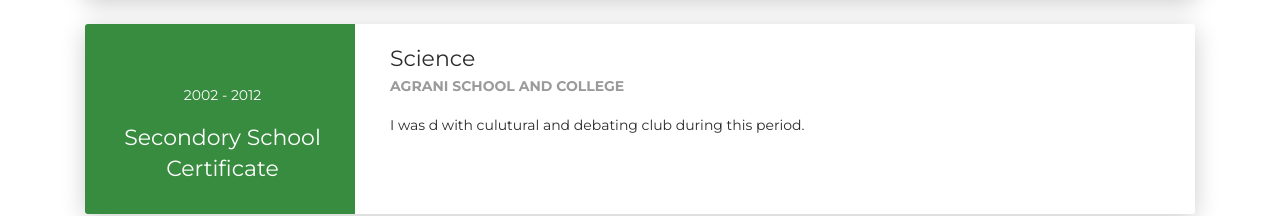
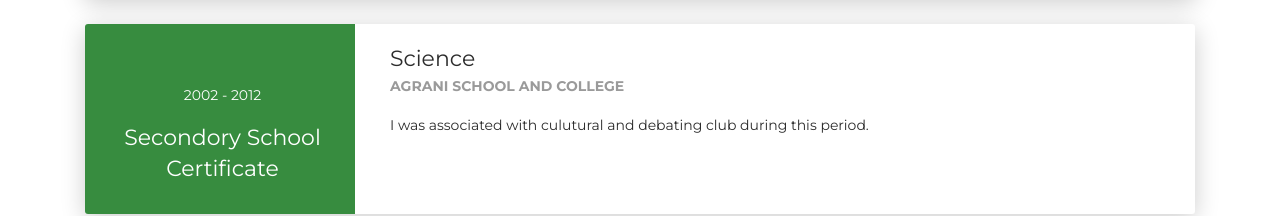
Before and after one commit to zinniakhan/zinniakhan.github.io, a plain HTML site: page index.html in a window 1280 px wide. Shown: the part 3447-3663 px from the top of the page. Drawn offline with Linux system fonts and the light colour scheme.

Commit message:
Update index.html

```diff
--- a/index.html
+++ b/index.html
@@ -388,11 +388,7 @@
           <div class="card-body">
             <div class="h5">Science</div>
             <p class="category">Agrani School and College</p>
-            <p>I was
-
-
-
-              d with culutural and debating club during this period.</p>
+            <p>I was associated with culutural and debating club during this period.</p>
           </div>
         </div>
       </div>
```
